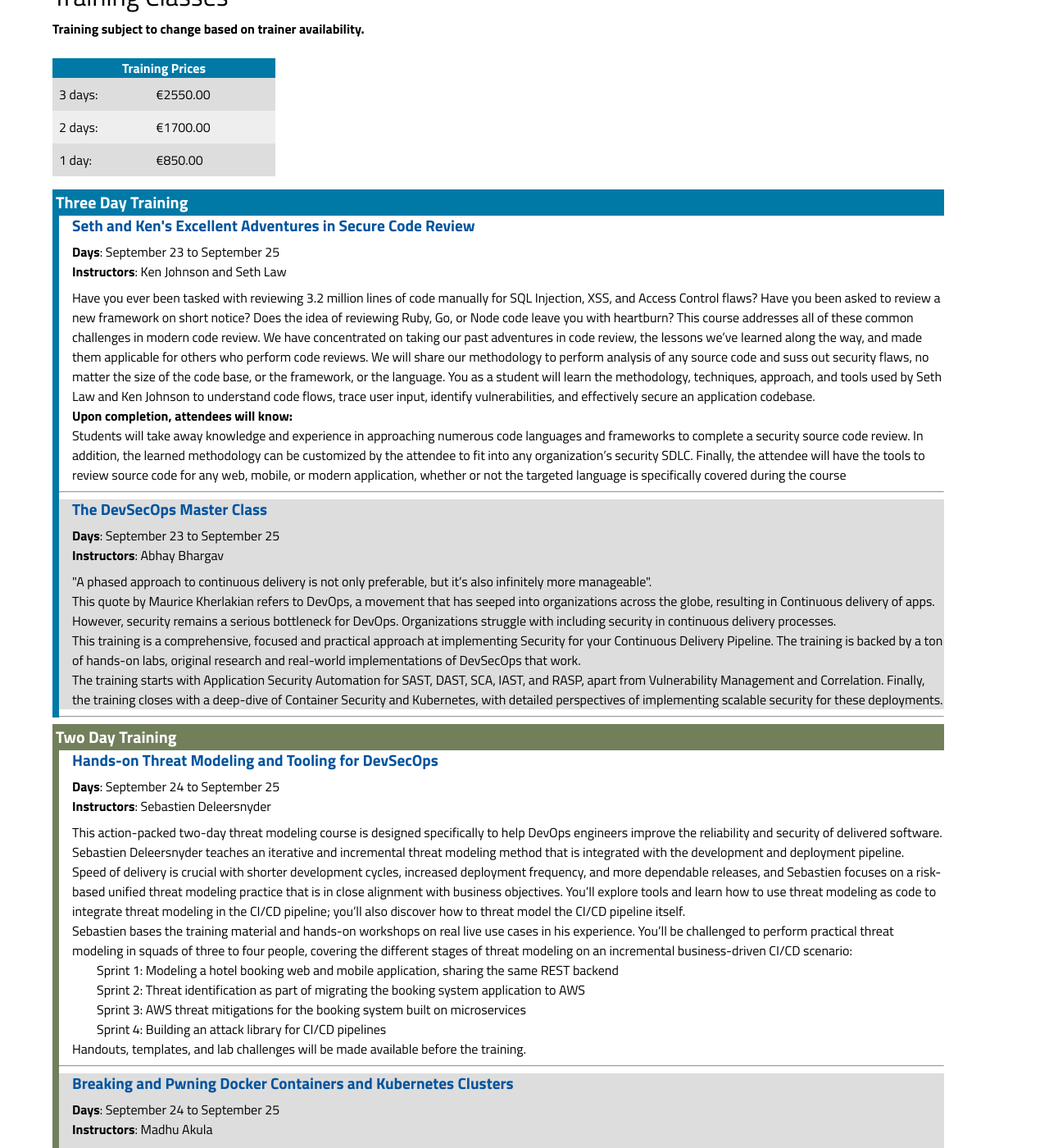
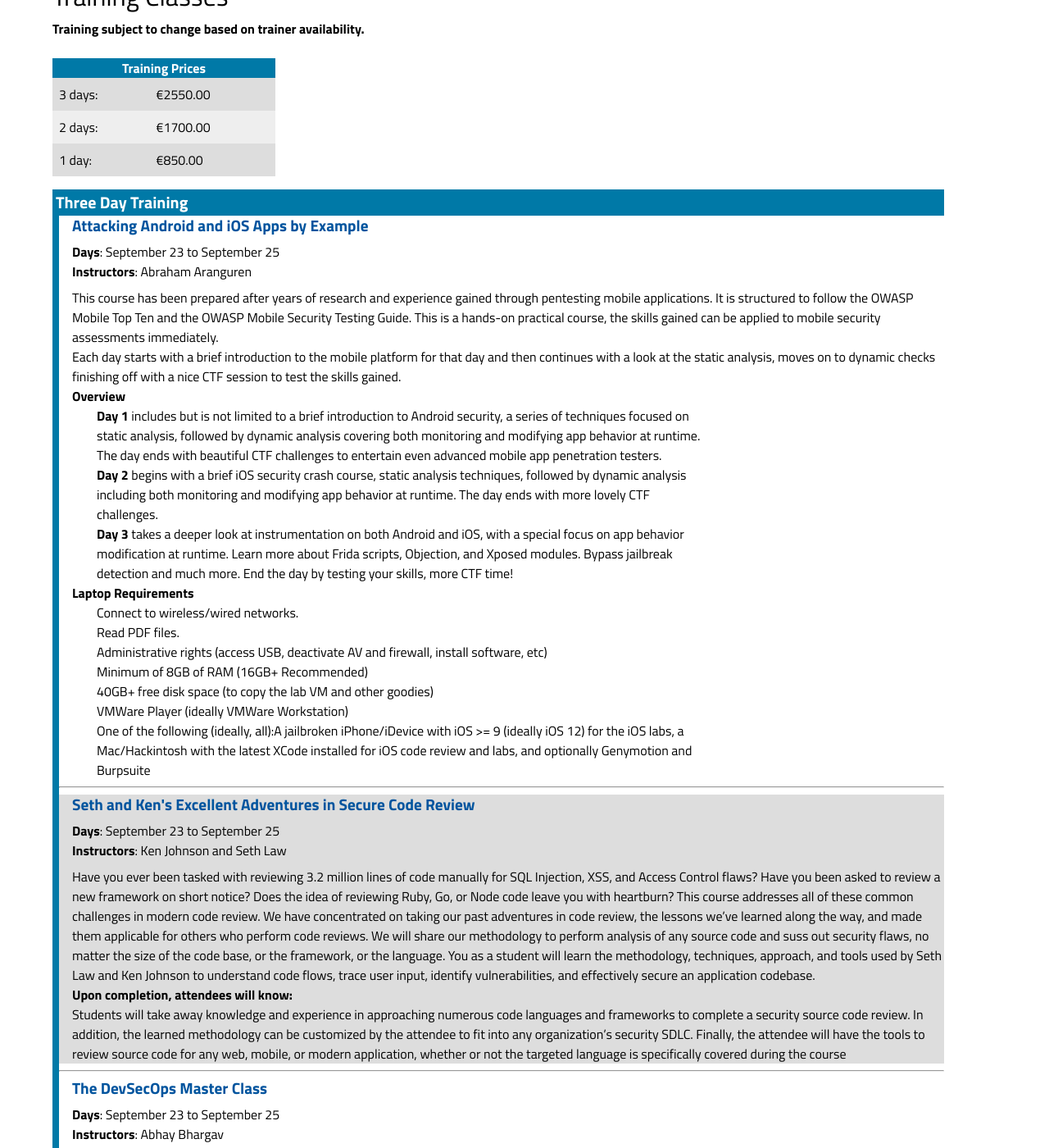
Before and after one commit to OWASP/AppSecAms2019, a Jekyll site: the page built from program/trainings.md, in a window 1280 px wide and 1400 px high, scrolled down 411 px. Shown: the whole window at 82% size. Built offline with Jekyll 4.4.1, drawn with Linux system fonts in a browser that asks for light colours; some web fonts are replaced.

Commit message:
update trainings

```diff
--- a/_data/trainings.yml
+++ b/_data/trainings.yml
@@ -2,6 +2,39 @@
   title: Three Day Training
   color: 0079a7
   classes:
+      - title: Attacking Android and iOS Apps by Example
+        days: September 23 to September 25
+        description: 'This course has been prepared after years of research and experience gained through pentesting mobile applications.
+                      It is structured to follow the OWASP Mobile Top Ten and the OWASP Mobile Security Testing Guide. This is a hands-on
+                      practical course, the skills gained can be applied to mobile security assessments immediately.<br/>
+                      Each day starts with a brief introduction to the mobile platform for that day and then continues with a look at the
+                      static analysis, moves on to dynamic checks finishing off with a nice CTF session to test the skills gained.<br/>
+                      <strong>Overview</strong><br/>
+                      <blockquote>
+                      <strong>Day 1</strong> includes but is not limited to a brief introduction to Android security, a series of techniques focused on
+                      static analysis, followed by dynamic analysis covering both monitoring and modifying app behavior at runtime.
+                      The day ends with beautiful CTF challenges to entertain even advanced mobile app penetration testers.<br/>
+                      <strong>Day 2</strong> begins with a brief iOS security crash course, static analysis techniques, followed by dynamic analysis
+                      including both monitoring and modifying app behavior at runtime. The day ends with more lovely CTF challenges.<br/>
+                      <strong>Day 3</strong> takes a deeper look at instrumentation on both Android and iOS, with a special focus on app behavior
+                      modification at runtime. Learn more about Frida scripts, Objection, and Xposed modules. Bypass jailbreak detection and much more.
+                       End the day by testing your skills, more CTF time!
+                       </blockquote>
+                       <strong>Laptop Requirements</strong><br/>
+                       <blockquote>
+                       Connect to wireless/wired networks.<br/>
+                       Read PDF files.<br/>
+                       Administrative rights (access USB, deactivate AV and firewall, install software, etc)<br/>
+                       Minimum of 8GB of RAM (16GB+ Recommended)<br/>
+                       40GB+ free disk space (to copy the lab VM and other goodies)<br/>
+                       VMWare Player (ideally VMWare Workstation)<br/>
+                       One of the following (ideally, all):A jailbroken iPhone/iDevice with iOS >= 9 (ideally iOS 12) for the iOS labs,
+                         a Mac/Hackintosh with the latest XCode installed for iOS code review and labs, and optionally Genymotion and Burpsuite
+                       </blockquote>
+                       '
+        trainer: Abraham Aranguren
+        room: TBD
+        url: https://globalappsecamsterdam2019.sched.com/event/TjQE
       - title: Seth and Ken's Excellent Adventures in Secure Code Review
         days: September 23 to September 25
         description: 'Have you ever been tasked with reviewing 3.2 million lines of code manually for SQL Injection, XSS, and Access Control
```
